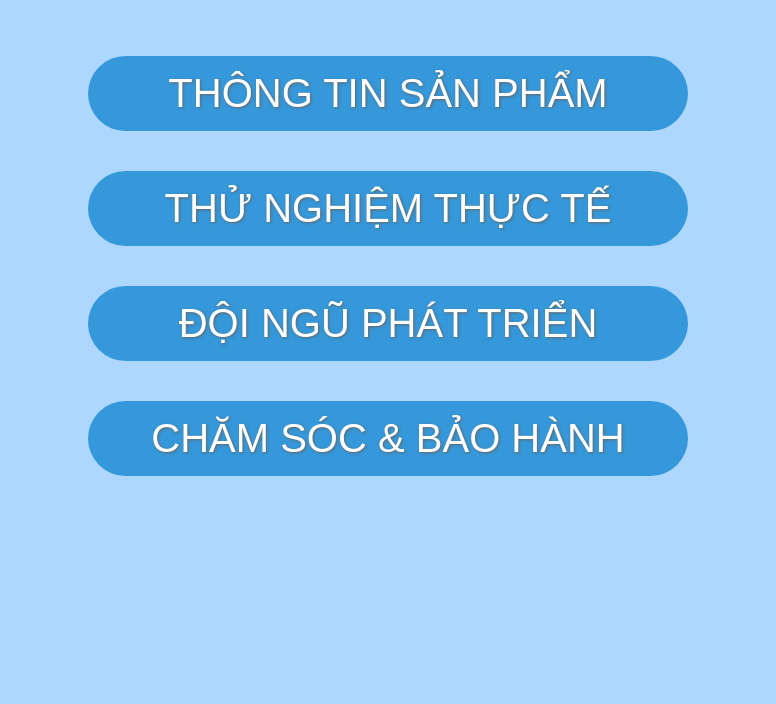
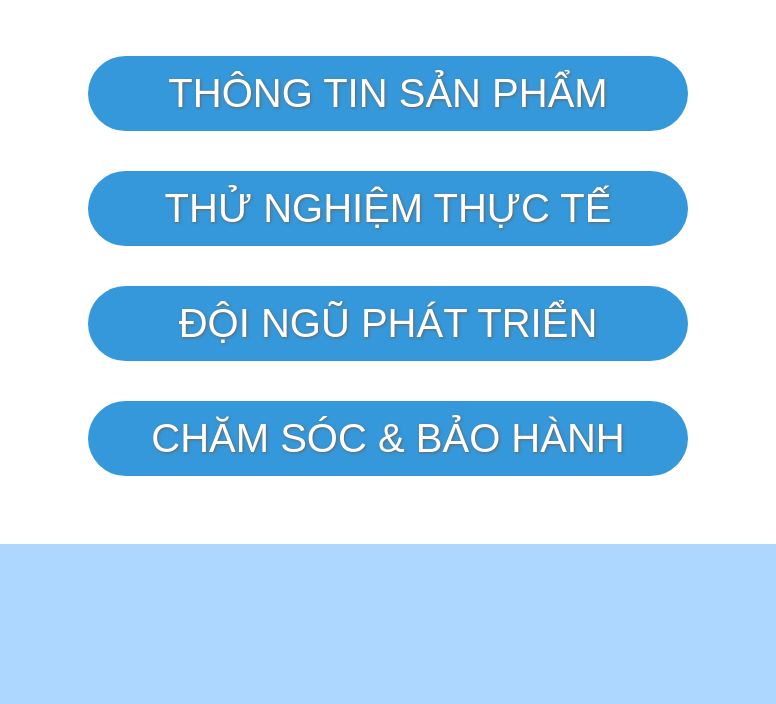
Before and after one commit to haigv77/saclocion, a plain HTML site: page index.html in a window 1280 px wide. Shown: the part 473-1177 px from the top of the page, without its empty margins (252-1028 px from the left). Drawn offline with Linux system fonts and the light colour scheme.

Commit message:
Update styles.css
- change color background to white

```diff
--- a/css/styles.css
+++ b/css/styles.css
@@ -1,5 +1,5 @@
 body {
-  background-color: #ADD7FF;
+  background-color: white;
   margin: 0;
   text-align: center;
 }
```
